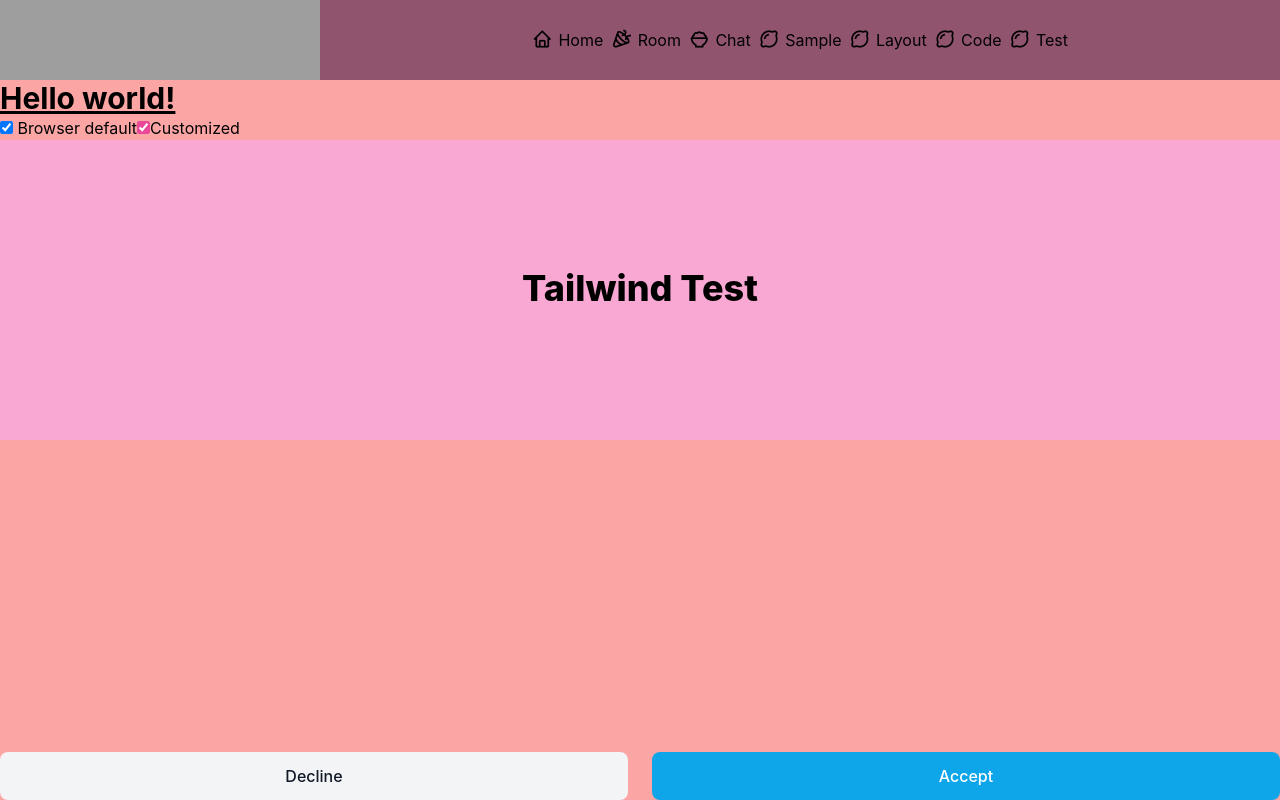
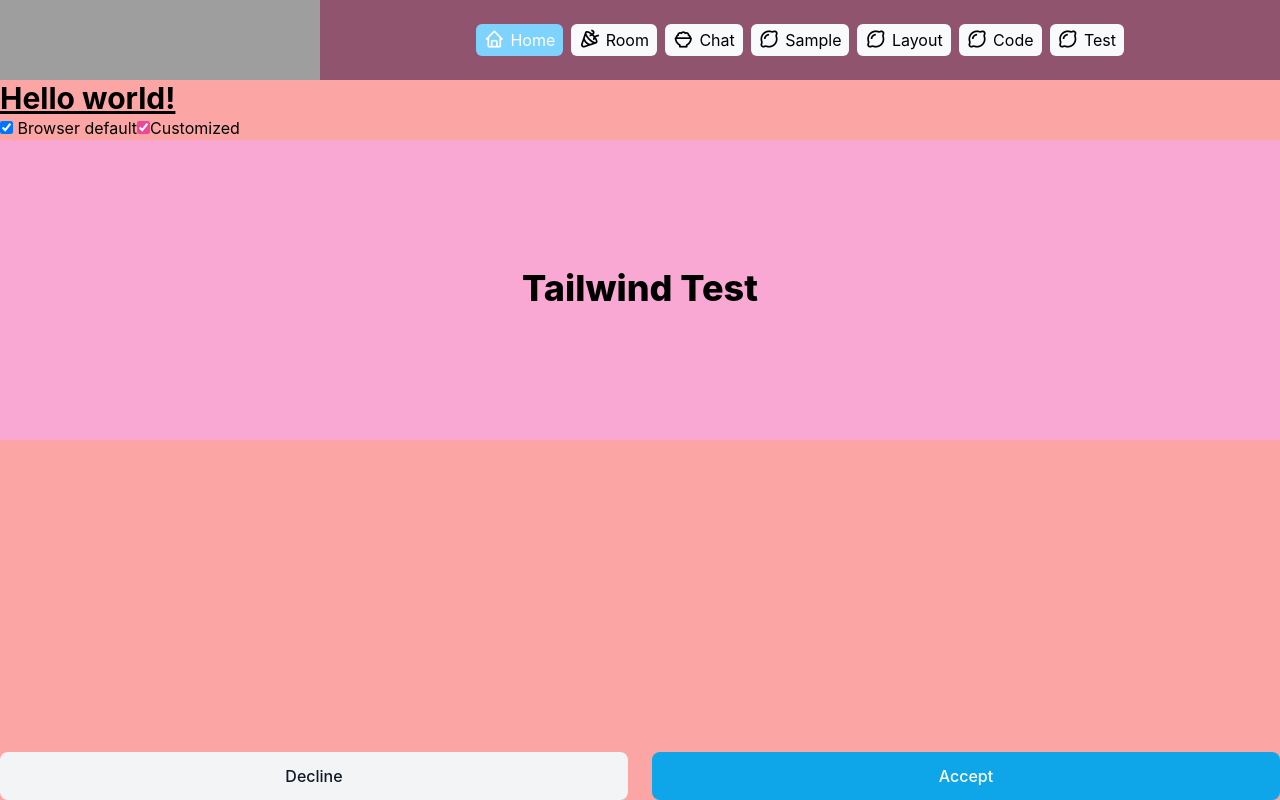
Before and after one commit to koozone/next-chat-app, a Next.js app: page / in a window 1280 px wide. Built offline with nearby package versions, Linux system fonts and the light colour scheme; grey boxes are pictures that could not be loaded.

Commit message:
[수정] ui 추가 수정

```diff
--- a/pages/component/header.js
+++ b/pages/component/header.js
@@ -37,7 +37,7 @@
 			/>
 			<div className="hidden md:flex ml-6 space-x-3">
 				{getMenuList().map((item, index) => (
-					<A key={index} {...{...item, type: 'linkA'}} />
+					<A key={index} {...{...item, css: 'linkA'}} />
 				))}
 			</div>
 		</div>
@@ -69,7 +69,7 @@
 			/>
 			<div className="hidden md:flex ml-6 space-x-3">
 				{getMenuList().map((item, index) => (
-					<A key={index} {...{...item, type: 'linkB'}} />
+					<A key={index} {...{...item, css: 'linkB'}} />
 				))}
 			</div>
 			<div className="flex space-x-2">
@@ -93,7 +93,7 @@
 			/>
 			<div className="hidden md:flex space-x-2">
 				{getMenuList().map((item, index) => (
-					<A key={index} {...{...item, type: 'linkC'}} />
+					<A key={index} {...{...item, css: 'linkC'}} />
 				))}
 			</div>
 			<div className="flex space-x-2">
```
